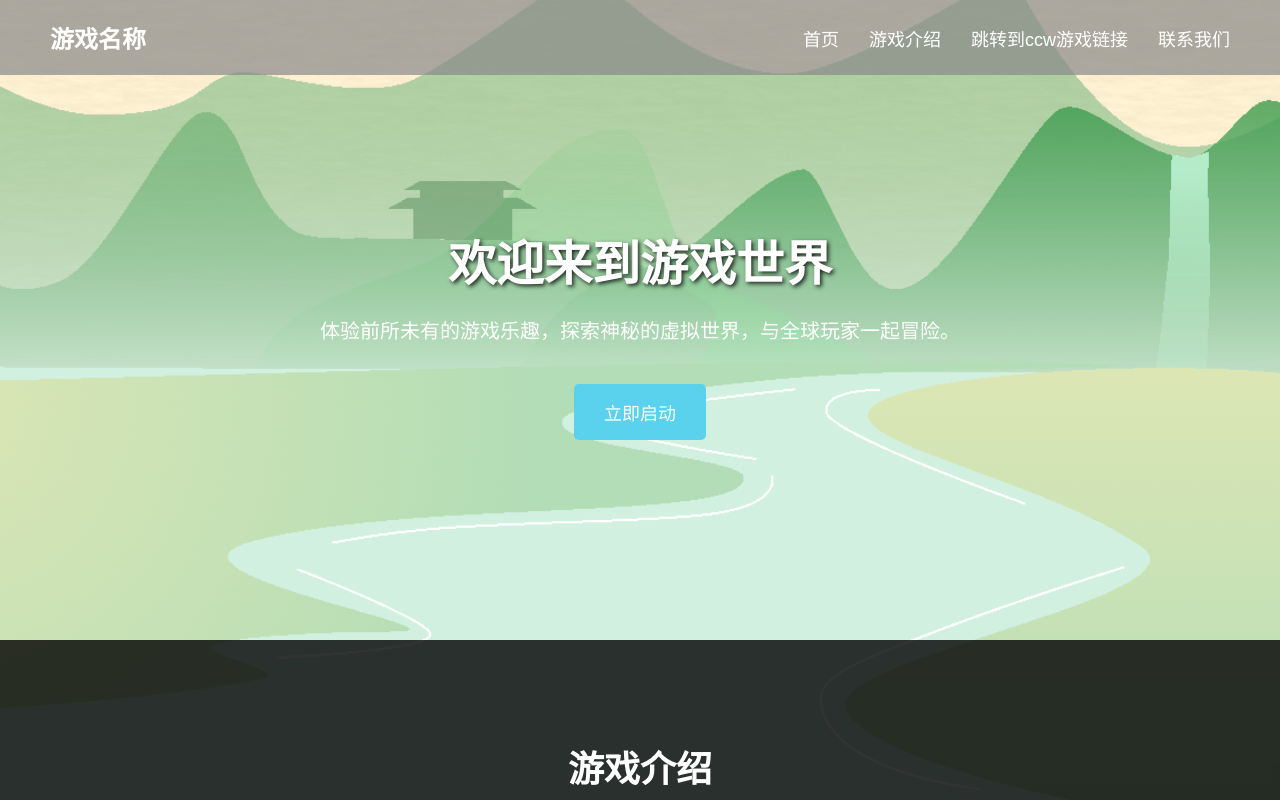
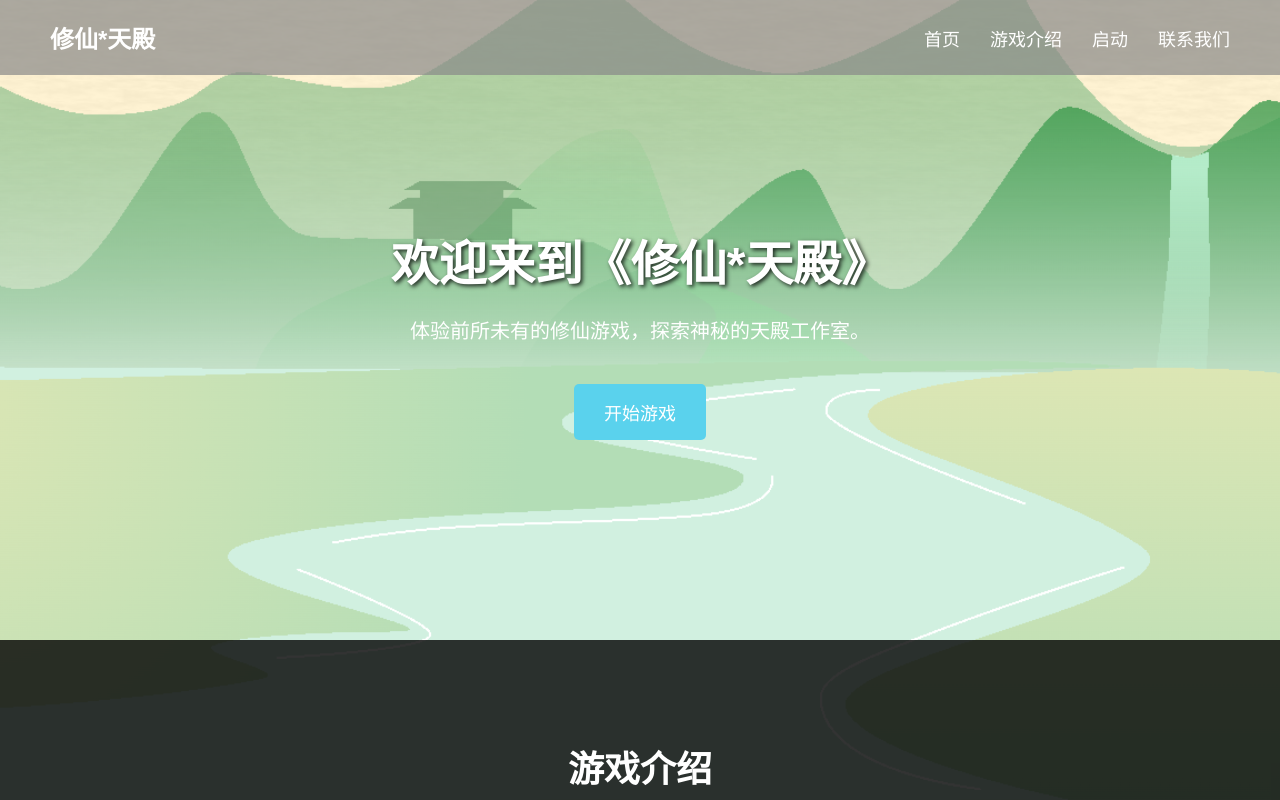
Before and after one commit to godtenden/godtenden.github.io, a plain HTML site: page index.html in a window 1280 px wide. Shown: the top 800 px of the page. Drawn offline with Linux system fonts and the light colour scheme.

Commit message:
Update index.html

```diff
--- a/index.html
+++ b/index.html
@@ -152,21 +152,21 @@
 </head>
 <body>
     <header>
-        <div class="logo">游戏名称</div>
+        <div class="logo">修仙*天殿</div>
         <nav>
             <ul>
                 <li><a href="#home">首页</a></li>
                 <li><a href="#features">游戏介绍</a></li>
-                <li><a href="https://www.ccw.site/detail/68932897d194795c29627aea">跳转到ccw游戏链接</a></li>
+                <li><a href="https://www.ccw.site/detail/68932897d194795c29627aea">启动</a></li>
                 <li><a href="#contact">联系我们</a></li>
             </ul>
         </nav>
     </header>
 
     <section class="hero" id="home">
-        <h1>欢迎来到游戏世界</h1>
-        <p>体验前所未有的游戏乐趣，探索神秘的虚拟世界，与全球玩家一起冒险。</p>
-        <a href="https://www.ccw.site/detail/68932897d194795c29627aea" class="btn">立即启动</a>
+        <h1>欢迎来到《修仙*天殿》</h1>
+        <p>体验前所未有的修仙游戏，探索神秘的天殿工作室。</p>
+        <a href="https://www.ccw.site/detail/68932897d194795c29627aea" class="btn">开始游戏</a>
     </section>
 
     <section class="features" id="features">
@@ -194,4 +194,5 @@
         <a href="https://qm.qq.com/q/YMTRaVSJG2">©共创世界乐子讨论协会 2025</a>
     </footer>
 </body>
+
 </html>
```
